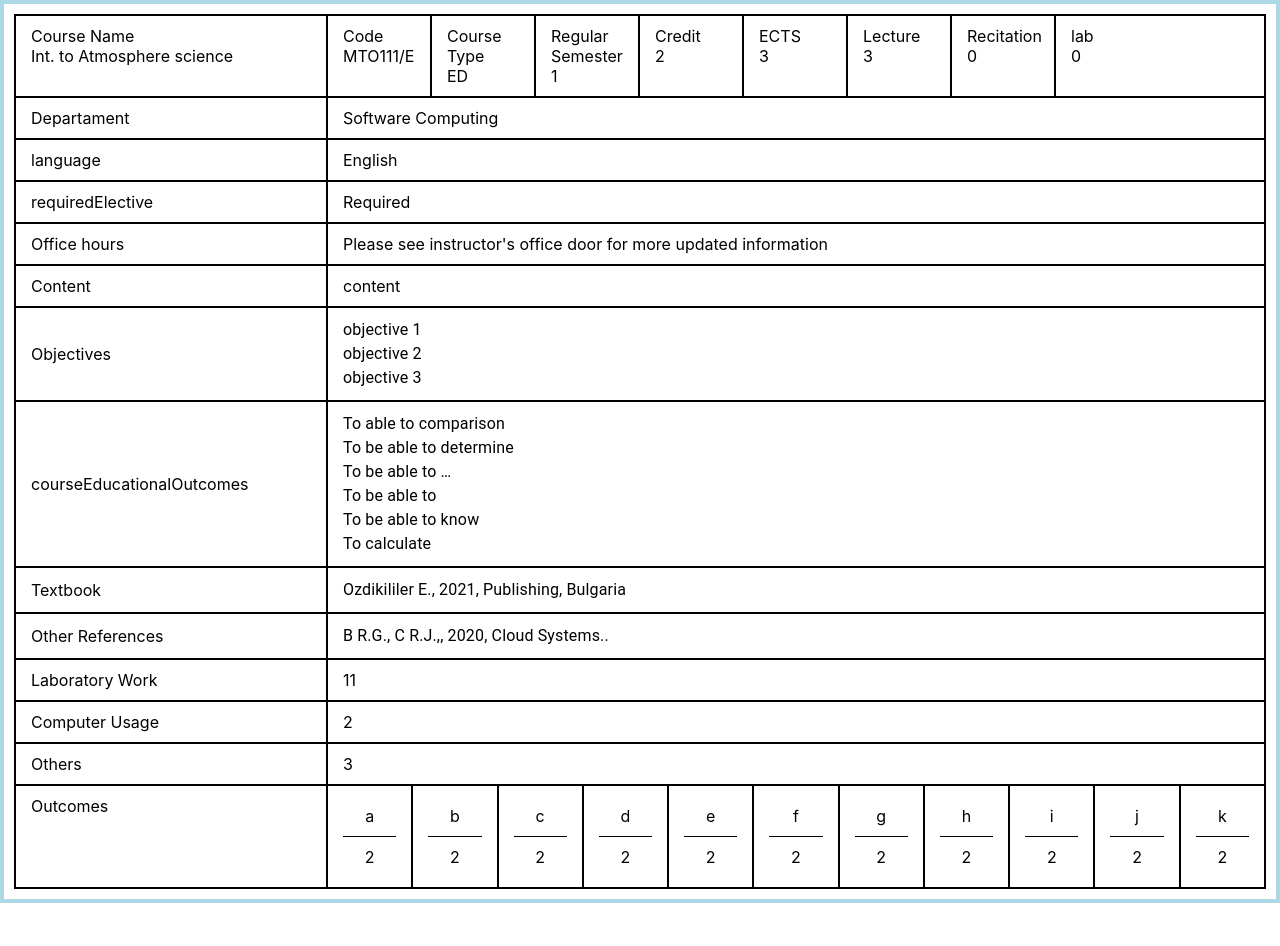
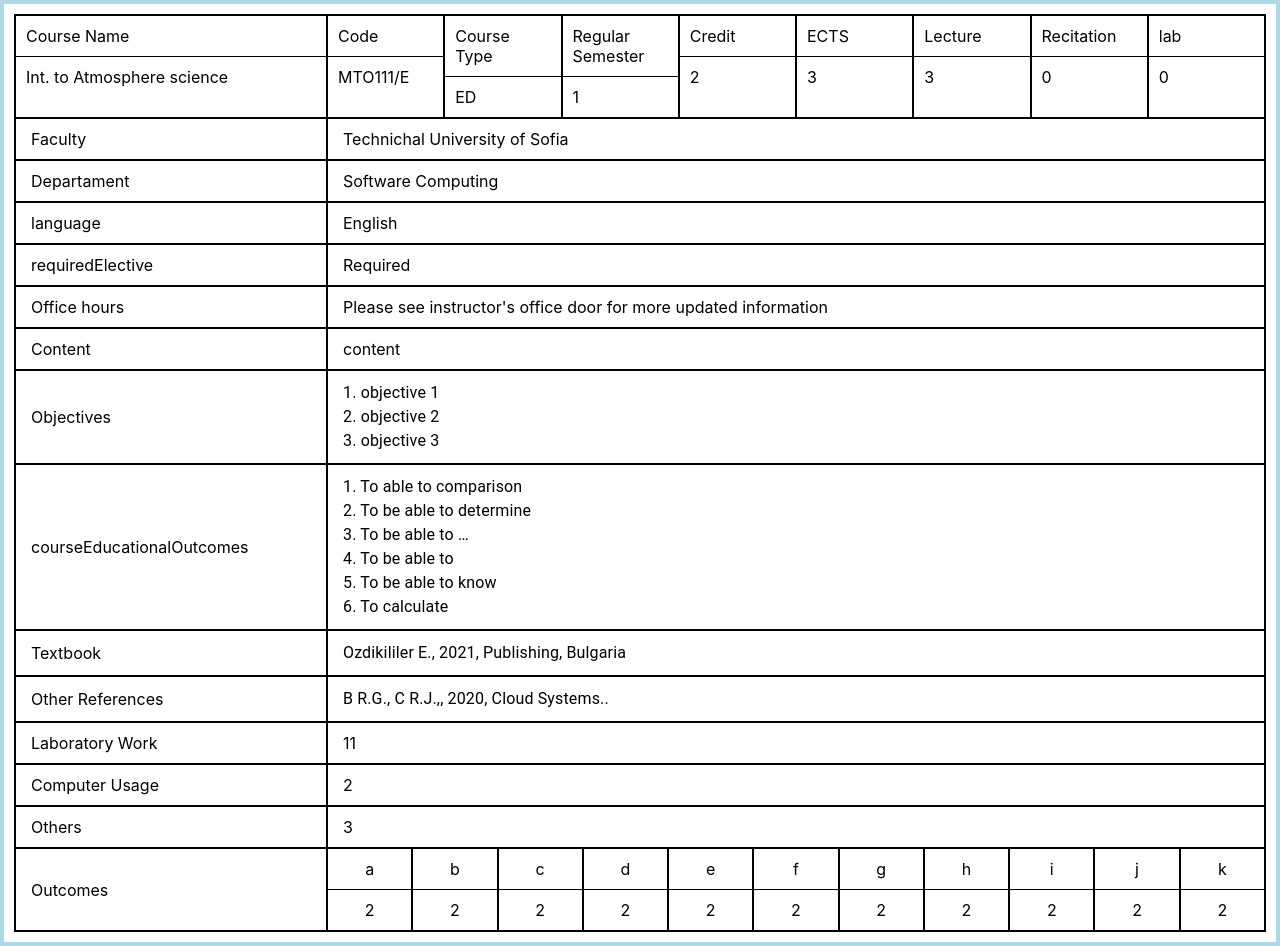
Before and after one commit to tsanev96/school-project, a React (Create React App) app: page / in a window 1280 px wide. Before the commit the page ends 903 px from the top, so only its background shows below. Built offline with nearby package versions, Linux system fonts and the light colour scheme.

Commit message:
added border for top table and fixed empty cols

```diff
--- a/src/App.css
+++ b/src/App.css
@@ -1,3 +1,6 @@
+* {
+}
+
 .App {
   text-align: center;
 }
--- a/src/component/Outcomes/Outcomes.tsx
+++ b/src/component/Outcomes/Outcomes.tsx
@@ -4,7 +4,7 @@ import { TableCell } from "../../types/tableCell";
 
 const useStyles = makeStyles({
   cellWrapper: {
-    padding: 0,
+    padding: "0 !important",
     "& > *": {
       padding: 10,
       borderBottom: "1px solid black",
@@ -35,7 +35,7 @@ const Outcomes = ({ data }: IProps) => {
   };
   return (
     <Grid container alignItems="stretch">
-      <Grid item xs={3}>
+      <Grid container alignItems="center" item xs={3}>
         Outcomes
       </Grid>
       {data.map((item) => (
--- a/src/component/TableCourse/TableCourse.tsx
+++ b/src/component/TableCourse/TableCourse.tsx
@@ -49,6 +49,11 @@ const TableCourse = () => {
   ];
 
   const dataTwoCols = [
+    {
+      id: "faculty",
+      label: "Faculty",
+      value: "Technichal University of Sofia",
+    },
     { id: "departament", label: "Departament", value: "Software Computing" },
     { id: "language", label: "language", value: "English" },
     { id: "requiredElective", label: "requiredElective", value: "Required" },
@@ -96,7 +101,7 @@ const TableCourse = () => {
   return (
     <Grid className={classes.root} container>
       <TableTypeOne data={data} />
-      <TableTwoCols data={dataTwoCols} />
+      <TableTwoCols data={dataTwoCols} showAsAList />
       <TableTwoCols data={dataTwoColsSecond} />
       <Outcomes data={outcomes} />
     </Grid>
--- a/src/component/shared/TableTwoCols.tsx
+++ b/src/component/shared/TableTwoCols.tsx
@@ -3,9 +3,10 @@ import { TableCell } from "../../types/tableCell";
 
 type IProps = {
   data: TableCell[];
+  showAsAList?: boolean;
 };
 
-const TableTwoCols = ({ data }: IProps) => {
+const TableTwoCols = ({ data, showAsAList }: IProps) => {
   const renderValues = (value: string | string[]) => {
     if (typeof value === "string") {
       return value;
@@ -13,8 +14,11 @@ const TableTwoCols = ({ data }: IProps) => {
 
     return (
       <Box>
-        {value.map((item) => (
-          <Typography key={item}>{item}</Typography>
+        {value.map((item, index) => (
+          <Typography key={item}>
+            {showAsAList && `${index + 1}. `}
+            {item}
+          </Typography>
         ))}
       </Box>
     );
--- a/src/component/shared/TableTypeOne.tsx
+++ b/src/component/shared/TableTypeOne.tsx
@@ -1,15 +1,37 @@
 import { Grid } from "@mui/material";
+import { makeStyles } from "@mui/styles";
 import { TableCell } from "../../types/tableCell";
+
+const useStyles = makeStyles({
+  cellWrapper: {
+    padding: "0 !important",
+    "& > *": {
+      padding: 10,
+      borderBottom: "1px solid black",
+    },
+    "& > *:nth-child(even)": {
+      borderBottom: "none",
+    },
+  },
+});
 
 type IProps = {
   data: TableCell[];
 };
 
 const TableTypeOne = ({ data }: IProps) => {
+  const classes = useStyles();
+
   return (
     <Grid container alignItems="stretch">
       {data.map((item, index) => (
-        <Grid item container xs={index === 0 ? 3 : 1} direction="column">
+        <Grid
+          className={classes.cellWrapper}
+          item
+          container
+          xs={index === 0 ? 3 : true}
+          direction="column"
+        >
           <Grid item>{item.label}</Grid>
           <Grid item>{item.value}</Grid>
         </Grid>
```
